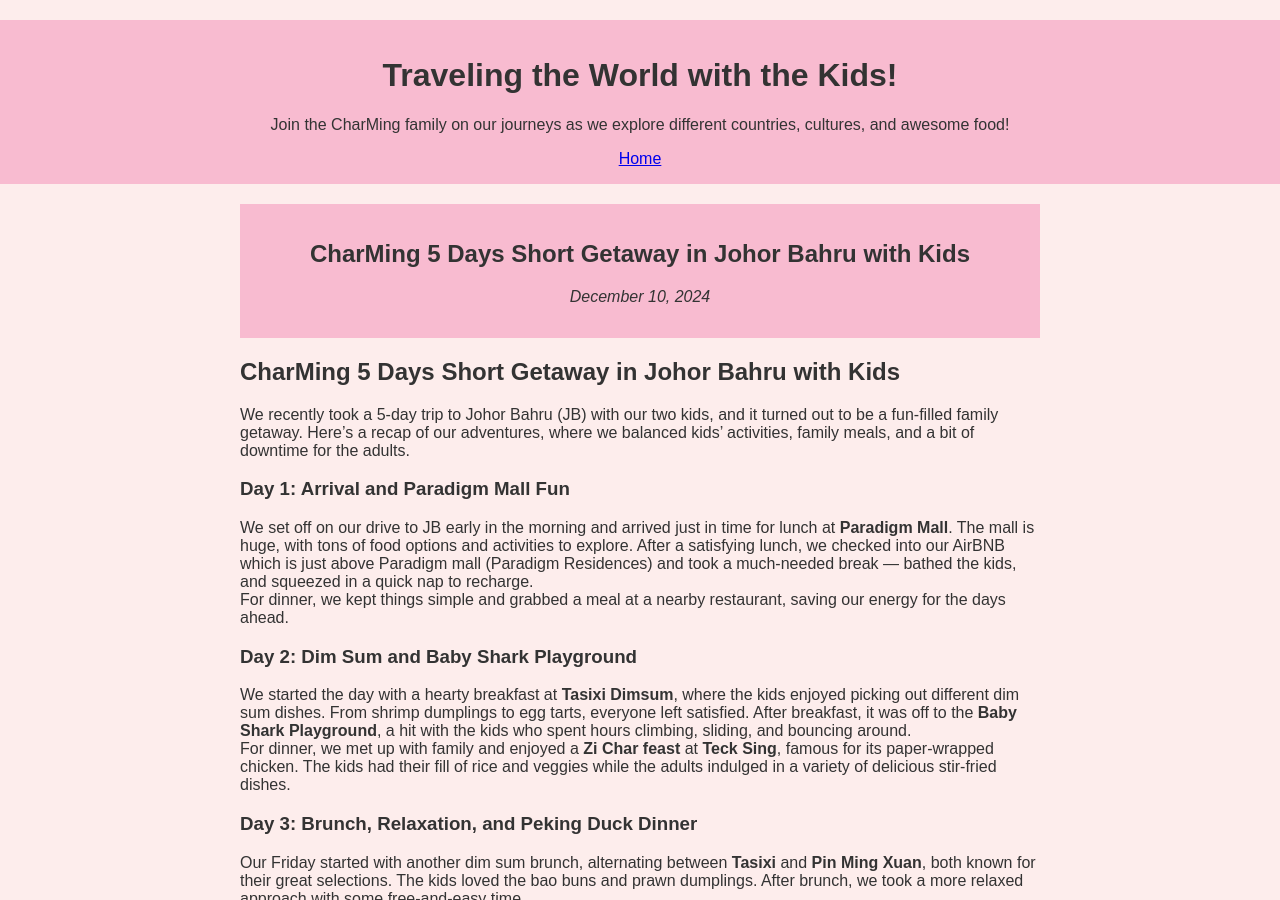
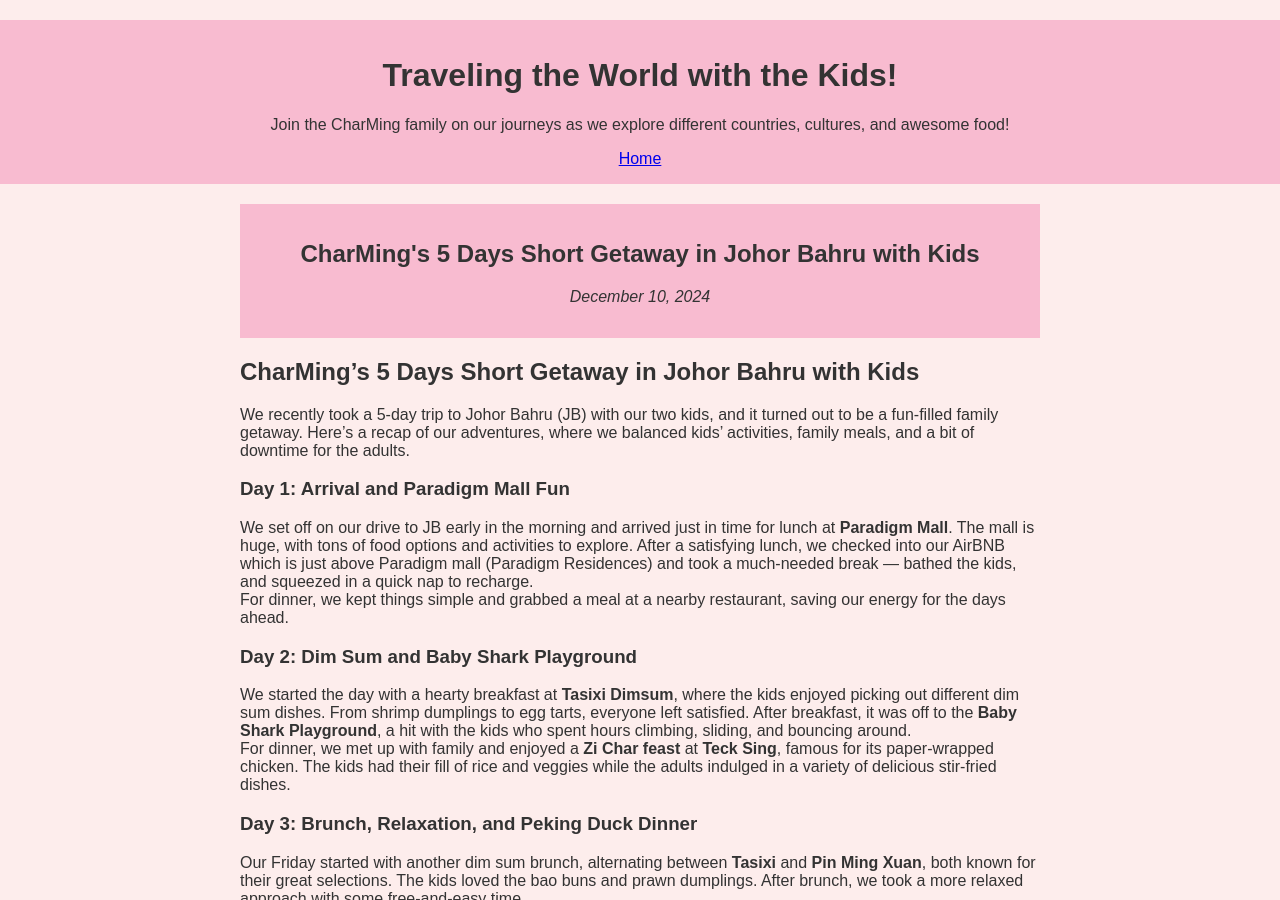
Before and after one commit to charming-content/travelwithkids.github.io, a Jekyll site: the page built from _posts/2024-12-10-5days-short-JB-getaway.md, in a window 1280 px wide and 900 px high. Built offline with Jekyll 4.4.1, drawn with Linux system fonts in a browser that asks for light colours.

```diff
--- a/_posts/2024-12-10-5days-short-JB-getaway.md
+++ b/_posts/2024-12-10-5days-short-JB-getaway.md
@@ -1,10 +1,10 @@
 ---
 layout: post
-title: "CharMing 5 Days Short Getaway in Johor Bahru with Kids"
+title: "CharMing's 5 Days Short Getaway in Johor Bahru with Kids"
 date: 2024-12-10
 ---
 
-## CharMing 5 Days Short Getaway in Johor Bahru with Kids
+## CharMing's 5 Days Short Getaway in Johor Bahru with Kids
 
 We recently took a 5-day trip to Johor Bahru (JB) with our two kids, and it turned out to be a fun-filled family getaway. Here’s a recap of our adventures, where we balanced kids’ activities, family meals, and a bit of downtime for the adults.
 
```
